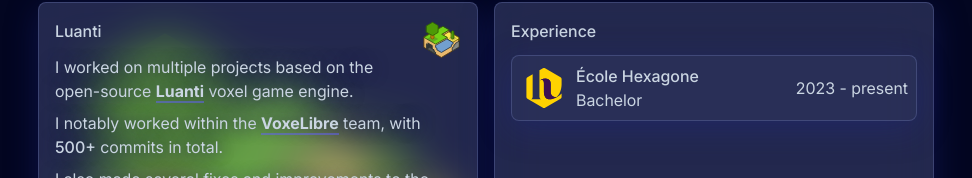
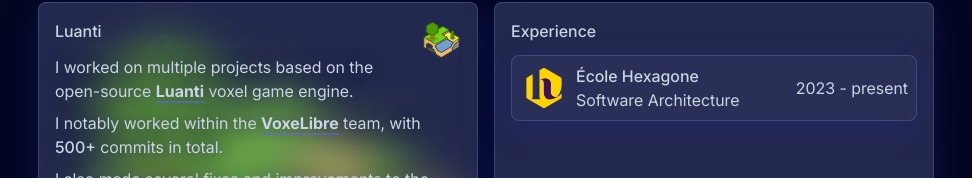
Before and after one commit to AFCMS/AFCMS.github.io, a React (Vite) app: page / in a window 1280 px wide. Shown: the part 394-572 px from the top of the page, without its empty margins (154-1126 px from the left). Built offline with nearby package versions, Linux system fonts and the light colour scheme.

Commit message:
chore: update Hexagone cursus

```diff
--- a/src/components/Experience/index.tsx
+++ b/src/components/Experience/index.tsx
@@ -45,7 +45,7 @@ export default function Experience() {
 						</div>
 						<div>
 							<h3 class="font-medium">École Hexagone</h3>
-							<p>Bachelor</p>
+							<p class="overflow-hidden text-ellipsis whitespace-nowrap">Software Architecture</p>
 						</div>
 						<div class="grow"></div>
 						<span>2023 - present</span>
```
